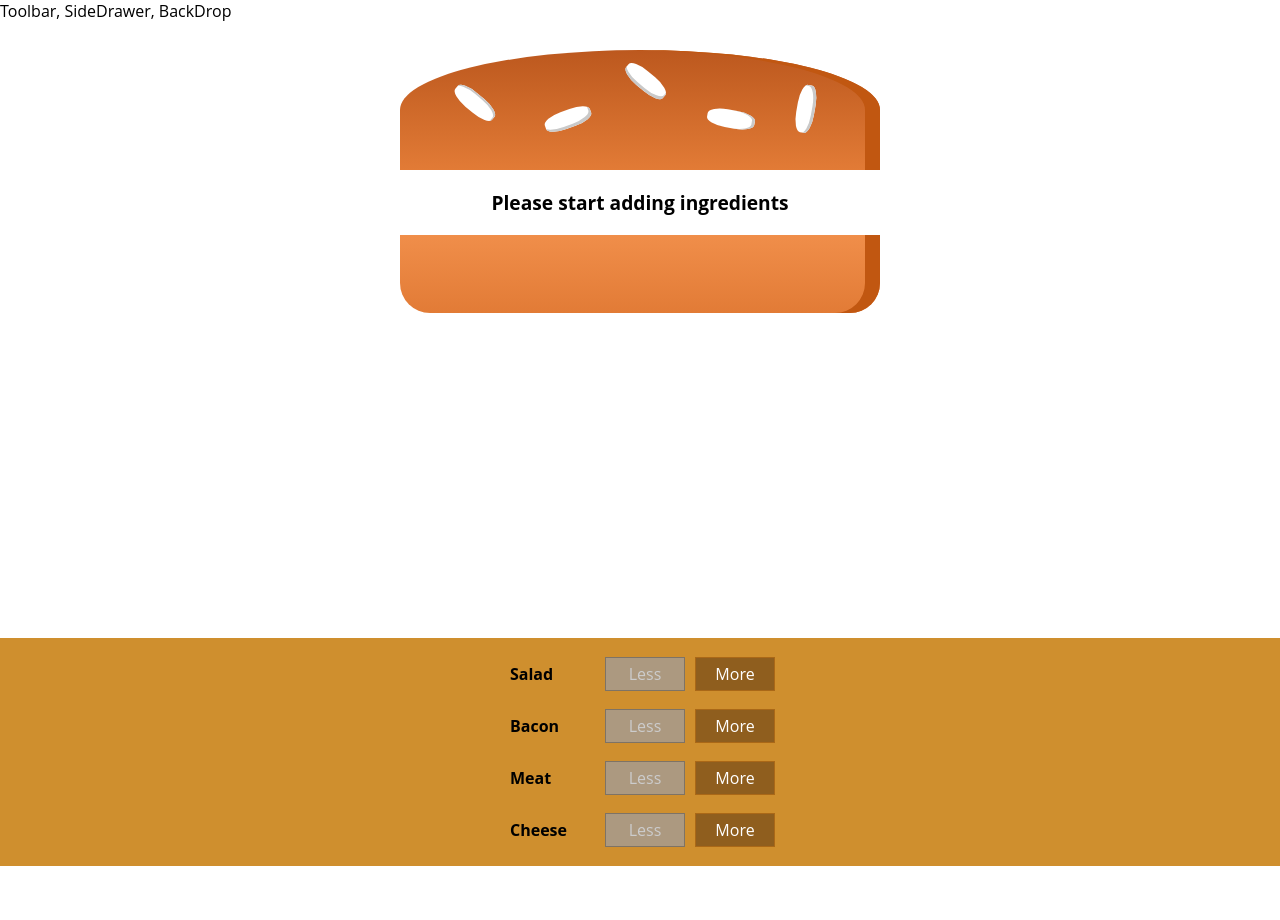
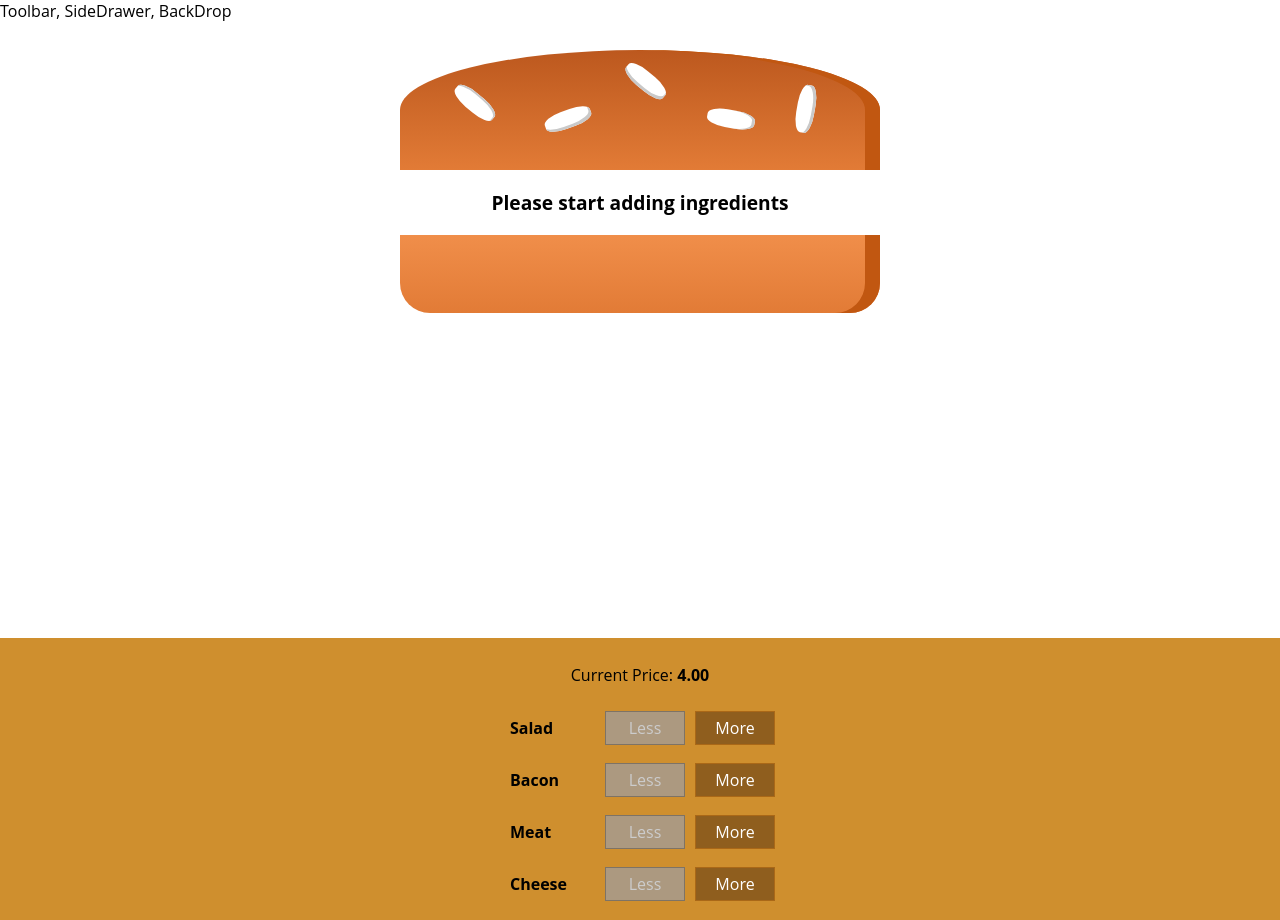
Before and after one commit to CianHub/burger-builder-app-react-hooks, a React (Create React App) app: page / in a window 1280 px wide. Before the commit the page ends 866 px from the top, so only its background shows below. Built offline with nearby package versions, Linux system fonts and the light colour scheme; the HTML template or start-up script is replaced by a standard one.

Commit message:
Add dynamic price display

```diff
--- a/src/components/Burger/BuildControls/buildControls.js
+++ b/src/components/Burger/BuildControls/buildControls.js
@@ -11,6 +11,9 @@ const controls = [
 
 export const BuildControls = props => (
   <div className={styles.BuildControls}>
+    <p>
+      Current Price: <strong>{props.price.toFixed(2)}</strong>
+    </p>
     {controls.map(control => (
       <BuildControl
         key={control.label}
--- a/src/components/Burger/burger.module.css
+++ b/src/components/Burger/burger.module.css
@@ -6,7 +6,7 @@
   text-align: center;
   font-weight: bold;
   font-size: 1.2rem;
-    overflow: hidden;
+  overflow: auto;
 }
 
 @media (min-width: 500px) and (min-height: 400px) {
--- a/src/containers/burger-builder/burger-builder.js
+++ b/src/containers/burger-builder/burger-builder.js
@@ -3,7 +3,7 @@ import { Wrapper } from '../../components/Wrapper/wrapper';
 import { Burger } from '../../components/Burger/burger';
 import { BuildControls } from '../../components/Burger/BuildControls/buildControls';
 
-const INGREDIENT_PRICES = { salad: 0.5, cheese: 0.5, meat: 0.3, salad: 2 };
+const INGREDIENT_PRICES = { salad: 0.5, cheese: 0.5, meat: 0.3, bacon: 2 };
 
 export class BurgerBuilder extends Component {
   constructor(props) {
@@ -60,6 +60,7 @@ export class BurgerBuilder extends Component {
           added={this.addIngredientHandler}
           removed={this.removeIngredientHandler}
           disabled={disabledInfo}
+          price={this.state.totalPrice}
         />
       </Wrapper>
     );
```
Lines whose indentation alone changed are shown as unchanged.
